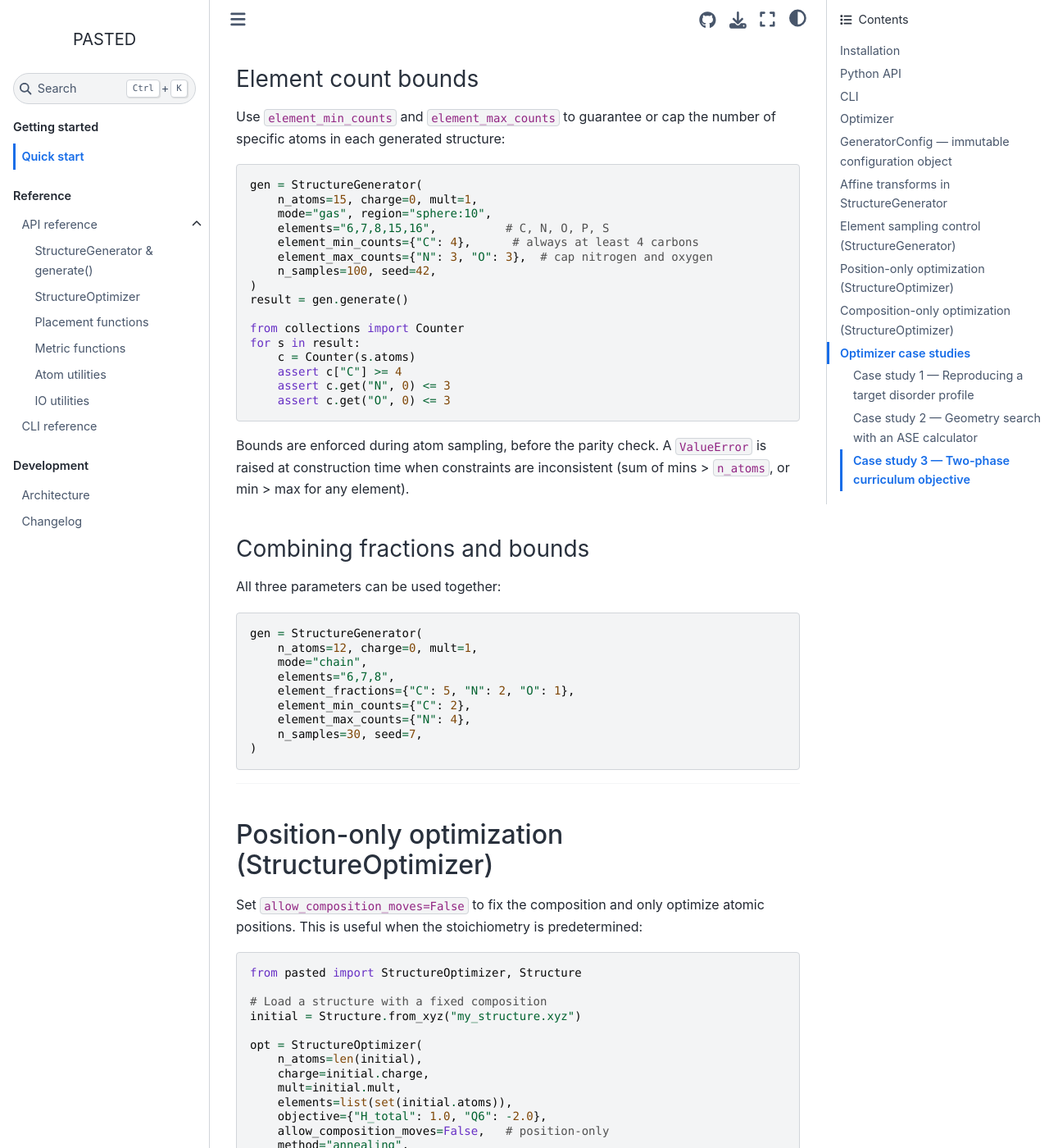
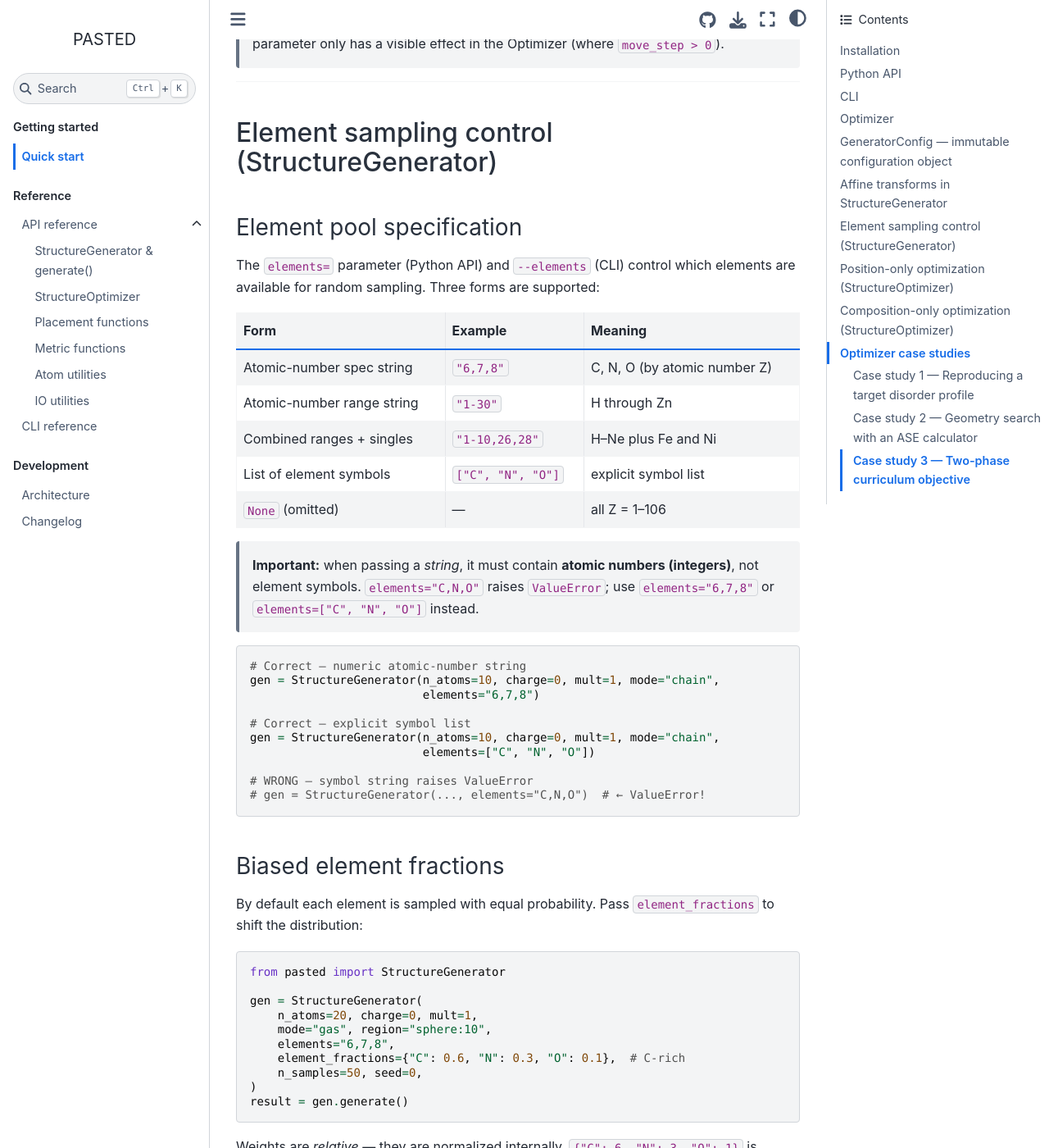
Before and after one commit to ss0832/PASTED, a Sphinx documentation site: the page built from docs/quickstart.md, in a window 1280 px wide and 1400 px high, scrolled down 19992 px. Shown: the whole window at 82% size. Built offline with Sphinx 7.4.7 and the Sphinx Book theme 1.1.4, drawn with Linux system fonts in a browser that asks for light colours; some of the changed text lies outside the part shown.

Commit message:
Add files via upload

````diff
--- a/docs/quickstart.md
+++ b/docs/quickstart.md
@@ -245,6 +245,28 @@
 print(s.metrics["shape_aniso"])
 print(s.metrics["Q6"])
 ```
+
+### The `comp` property
+
+`Structure.comp` returns a compact composition label derived from the atom
+list.  Elements are sorted in **alphabetical order** (Python `sorted()` on
+symbol strings) and counts above one are appended as a suffix:
+
+```python
+s.comp          # e.g. 'C5N2O3'
+repr(s)         # "Structure(n=10, comp='C5N2O3', mode='gas', H_total=2.031)"
+```
+
+> **Sort order note:** `comp` uses **alphabetical** order, not Hill order
+> (which would put C first, H second, then all others alphabetically).  For
+> pools of only C, H, N, O the two orderings are identical, but other elements
+> appear at their alphabetical position.  For example:
+>
+> | atoms | `comp` | Hill order would give |
+> |---|---|---|
+> | `['C','H','H','O']` | `'CH2O'` | `'CH2O'` (same) |
+> | `['Ar','C','H','H']` | `'ArCH2'` | `'CH2Ar'` (different) |
+> | `['Na','C','H','H']` | `'CH2Na'` | `'CH2Na'` (same here) |
 
 ---
 
@@ -890,6 +912,36 @@
 
 ## Element sampling control (StructureGenerator)
 
+### Element pool specification
+
+The `elements=` parameter (Python API) and `--elements` (CLI) control which
+elements are available for random sampling.  Three forms are supported:
+
+| Form | Example | Meaning |
+|---|---|---|
+| Atomic-number spec string | `"6,7,8"` | C, N, O (by atomic number Z) |
+| Atomic-number range string | `"1-30"` | H through Zn |
+| Combined ranges + singles | `"1-10,26,28"` | H–Ne plus Fe and Ni |
+| List of element symbols | `["C", "N", "O"]` | explicit symbol list |
+| `None` (omitted) | — | all Z = 1–106 |
+
+> **Important:** when passing a *string*, it must contain **atomic numbers
+> (integers)**, not element symbols.  `elements="C,N,O"` raises `ValueError`;
+> use `elements="6,7,8"` or `elements=["C", "N", "O"]` instead.
+
+```python
+# Correct — numeric atomic-number string
+gen = StructureGenerator(n_atoms=10, charge=0, mult=1, mode="chain",
+                         elements="6,7,8")
+
+# Correct — explicit symbol list
+gen = StructureGenerator(n_atoms=10, charge=0, mult=1, mode="chain",
+                         elements=["C", "N", "O"])
+
+# WRONG — symbol string raises ValueError
+# gen = StructureGenerator(..., elements="C,N,O")  # ← ValueError!
+```
+
 ### Biased element fractions
 
 By default each element is sampled with equal probability.  Pass
````
Also changed, not shown: other parts of docs/quickstart.md (+1 -1 lines), docs/cli.md (+1 -1 lines).
